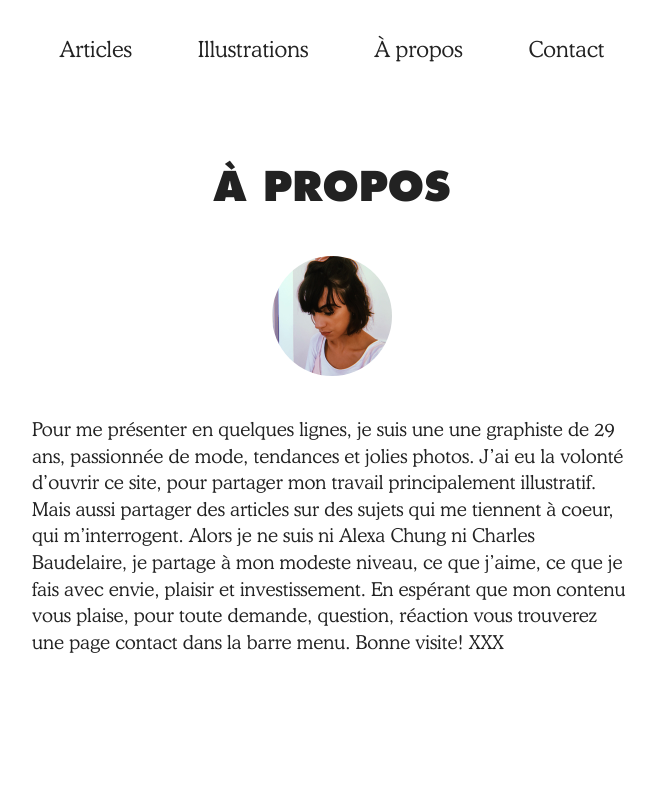
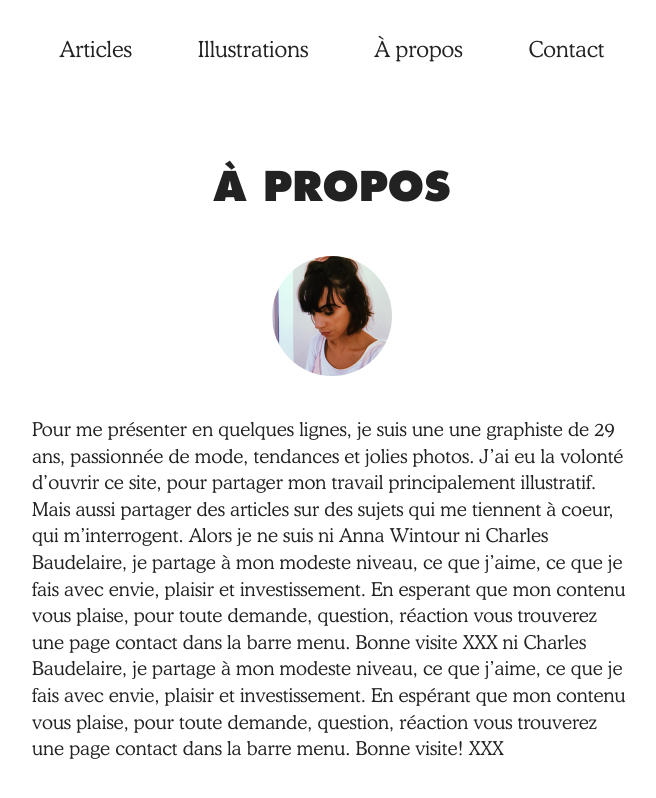
Before and after one commit to yulek-emc/website, a Jekyll site: the page built from about/index.html, in a window 1280 px wide. Shown: the top 798 px of the page, without its empty margins (308-964 px from the left). Built offline with Jekyll 4.4.1, drawn with Linux system fonts in a browser that asks for light colours; a script that is not in the unit is left out.

Commit message:
Update Pages “About”

```diff
--- a/about/index.html
+++ b/about/index.html
@@ -12,24 +12,31 @@ description: >-
   coeur, qui m’interrogent.
 
 
-
-
-  Alors je ne suis ni Alexa Chung ni Charles Baudelaire, je partage à mon
+  Alors je ne suis ni Anna Wintour ni Charles Baudelaire, je partage à mon
   modeste niveau, ce que j’aime, ce que je fais avec envie, plaisir et
   investissement.
 
 
+  En esperant que mon contenu vous plaise, pour toute demande, question,
+  réaction vous trouverez une page contact dans la barre menu.
+
+
+
+
+  Bonne visite
+
+
+
+
+  XXX ni Charles Baudelaire, je partage à mon modeste niveau, ce que j’aime, ce
+  que je fais avec envie, plaisir et investissement.
 
 
   En espérant que mon contenu vous plaise, pour toute demande, question,
   réaction vous trouverez une page contact dans la barre menu.
 
 
-
-
   Bonne visite!
-
-
 
 
   XXX
```
